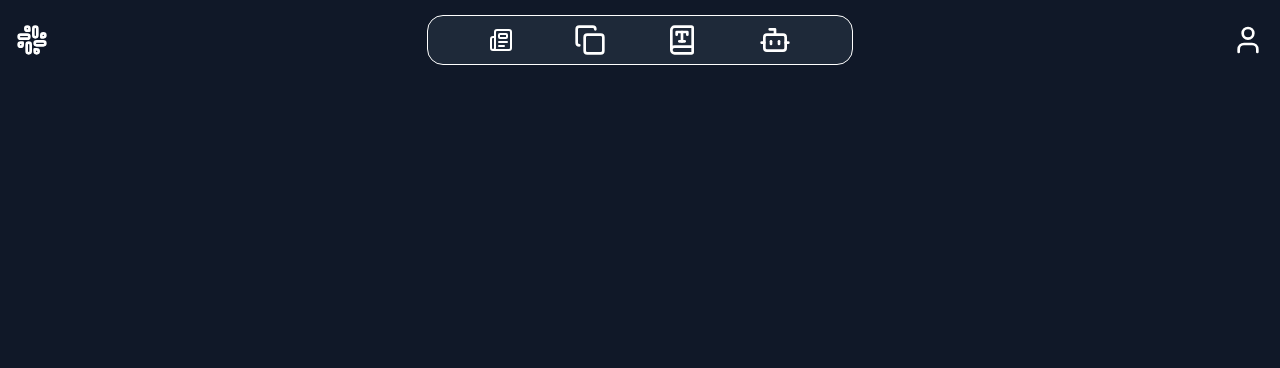
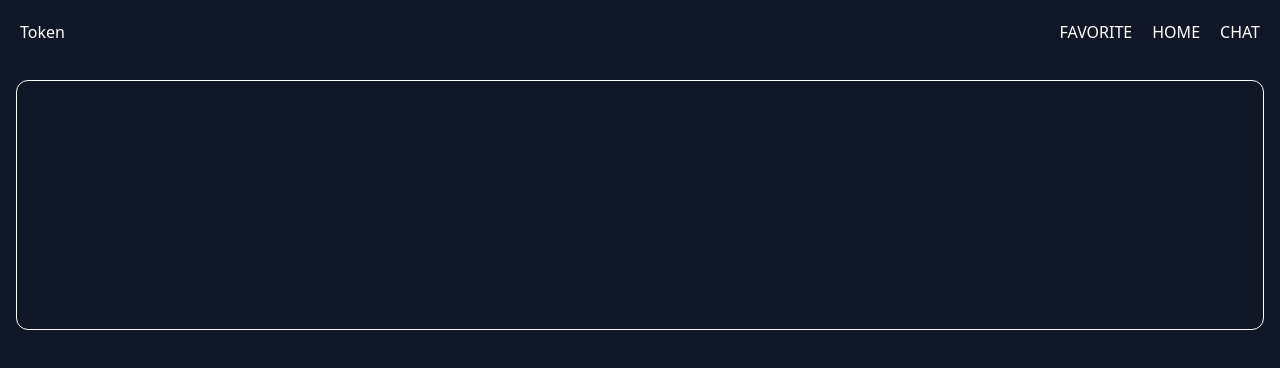
Before and after one commit to dom28s/NHK, a React (Vite) app in the folder client/: page / in a window 1280 px wide. Shown: the top 368 px of the page. Built offline with nearby package versions, Linux system fonts and the light colour scheme.

Commit message:
dont know

```diff
--- a/client/src/components/Layout.jsx
+++ b/client/src/components/Layout.jsx
@@ -1,10 +1,10 @@
 import React from 'react'
 import Header from './header'
-function Layout({children}) {
+function Layout({ children }) {
   return (
     <div className='w-full h-screen flex flex-col bg-gray-900 text-white items-center'>
-        <Header/>
-        {children}
+      <Header />
+      {children}
     </div>
   )
 }
--- a/client/src/components/header.jsx
+++ b/client/src/components/header.jsx
@@ -1,38 +1,18 @@
-import React from 'react'
-import {
-    Newspaper,
-    Copy,
-    BookType,
-    Bot,
-    User,
-    Slack
-} from 'lucide-react';
+import { useNavigate } from "react-router-dom";
 
-function Header() {
+export default function Header() {
+  const navigate = useNavigate();
 
-    const navLinks = [
-        { name: 'Home', href: '/' },
-        { name: 'News', href: '/news', icon: <Newspaper /> },
-        { name: 'Flip Card', href: '/flip_card', icon: <Copy /> },
-        { name: 'Bot', href: '/bot', icon: <Bot /> },
-    ]
-
-    return (
-        <div className='w-full h-[80px] grid grid-cols-3  items-center'>
-            <div className='flex flex-row items-center justify-start p-4  '>
-                <Slack size={32} />
-            </div>
-            <div className='flex flex-row items-center justify-evenly h-[50px] border rounded-2xl bg-gray-800 '>
-                <Newspaper className='' />
-                <Copy size={32} />
-                <BookType size={32} />
-                <Bot size={32} />
-            </div>
-            <div className='flex flex-row items-center justify-end p-4 '>
-                <User size={32} />
-            </div>
-
+  return (
+    <div className="flex flex-row w-full justify-between items-center p-5">
+      <div className="">
+          Token
         </div>
-    )
+        <ul className="flex flex-row space-x-5">
+          <li onClick={() => navigate("/favorite")}>FAVORITE</li>
+          <li onClick={() => navigate("/home")}>HOME</li>
+          <li onClick={() => navigate("/chat")}>CHAT</li>
+        </ul>
+    </div>
+  );
 }
-export default Header
--- a/client/src/pages/home.jsx
+++ b/client/src/pages/home.jsx
@@ -7,7 +7,12 @@ export function Home() {
 
   const navigate = useNavigate()
   return (
-<Layout>
-  </Layout>
+    <Layout>
+      <div className=" w-full h-full p-4">
+        <div className="border w-full h-[250px] rounded-xl">
+
+        </div>
+      </div>
+    </Layout>
   );
 }
```
